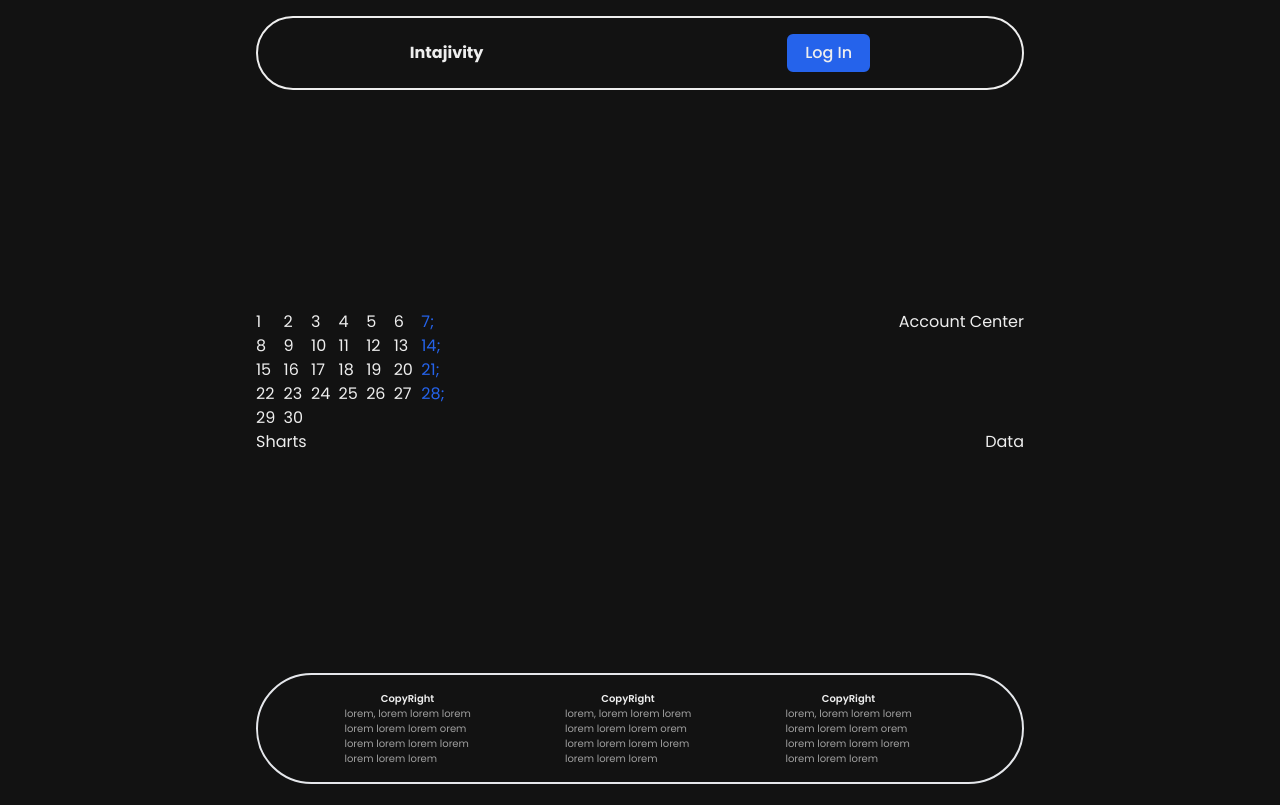
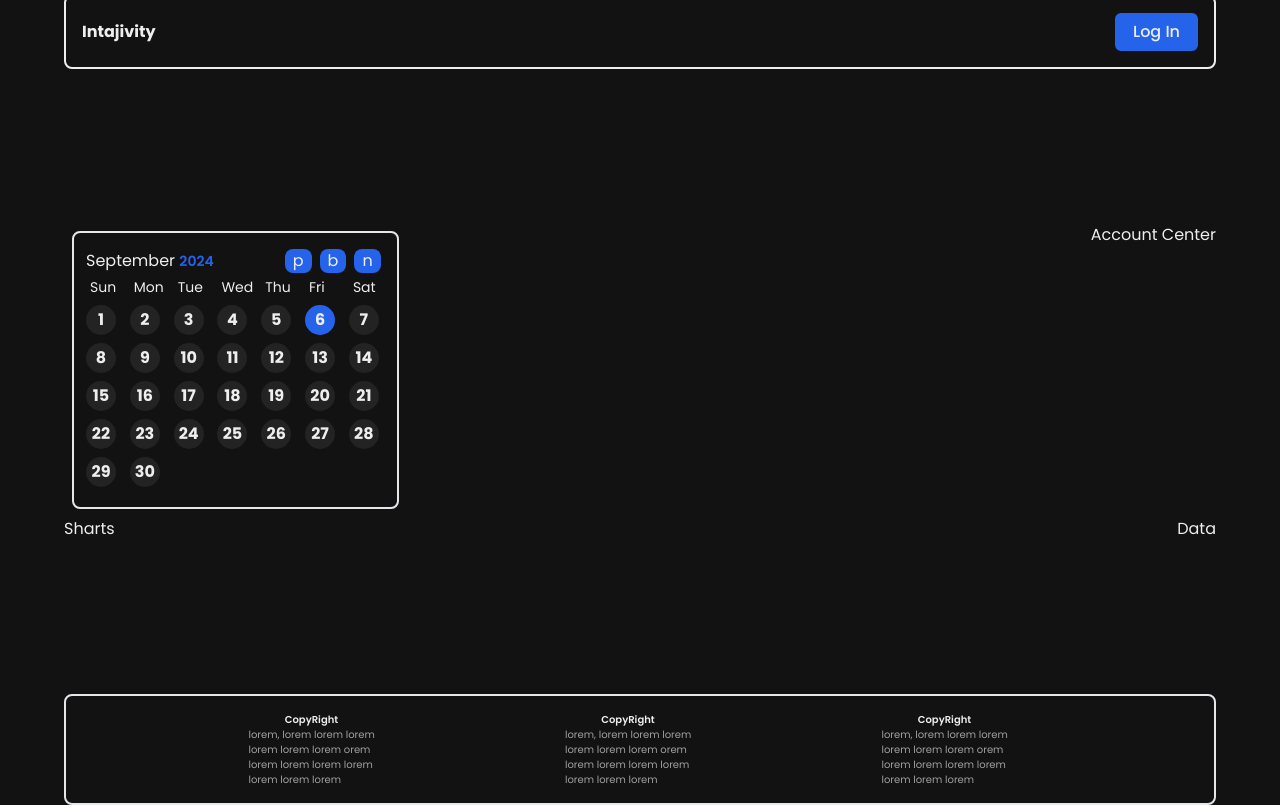
Before and after one commit to abdurrahmen/ToDoList-App, a Next.js app: page /dashboard in a window 1280 px wide. Built offline with nearby package versions, Linux system fonts and the light colour scheme.

Commit message:
edited the navBar and Footer design

```diff
--- a/app/layout.jsx
+++ b/app/layout.jsx
@@ -18,7 +18,7 @@ export default function RootLayout({children}) {
       <link href="https://fonts.googleapis.com/css2?family=Poppins:ital,wght@0,100;0,200;0,300;0,400;0,500;0,600;0,700;0,800;0,900;1,100;1,200;1,300;1,400;1,500;1,600;1,700;1,800;1,900&display=swap" rel="stylesheet" />
     </head>
       <body className='dark'>
-          <main className='flex flex-col p-4 items-center min-h-[100vh]' >
+          <main className='flex flex-col items-center min-h-[100vh]' >
               <NavBar />
               {children}
               <Footer />
--- a/components/Calendar.jsx
+++ b/components/Calendar.jsx
@@ -1,5 +1,6 @@
 'use client'
 import React, {useState} from 'react'
+import Button from './Button';
 
 const months = {'January': 'Jan','February': 'Feb','March': 'Mar','April': 'Apr','May': 'May', 'June': 'Jun','July': 'Jul','August': 'Aug','September': 'Sept','October': 'Oct','November': 'Nov','December': 'Dec',
 };
@@ -7,6 +8,7 @@ const monthsArr = Object.keys(months);
 
 const daysList = {'Sunday': 0, 'Monday': 1, 'Tuesday': 2, 'Wednesday': 3, 'Thursday': 4, 'Friday': 5, 'Saturday': 6};
 const daysArr = Object.keys(daysList);
+const displayDays = ['Sun', 'Mon', 'Tue', 'Wed', 'Thu', 'Fri', 'Sat'];
 
 export default function Calendar() {
 
@@ -25,19 +27,61 @@ export default function Calendar() {
 
   const numericMonth = monthsArr.indexOf(selectedMonth);
 
-  console.log(daysArr);
+  function changeSelectedMonth(val) {
+    if(val === 1) {
+      if(numericMonth === 11) {
+        setSelectedMonth(monthsArr[0]);
+        setSelectedYear(y => y + val);
 
+      }
+      else {
+        setSelectedMonth(monthsArr[numericMonth + val]);
+      }
+    }
+
+    else if (val === -1) {
+      if(numericMonth === 0) {
+        setSelectedMonth(monthsArr[11]);
+        setSelectedYear(y => y + val);
+      }
+      else {
+        setSelectedMonth(monthsArr[numericMonth + val]);
+      }
+    }
+    else if (val === 0) {
+      setSelectedMonth(monthsArr[currentMonth]);
+      setSelectedYear(now.getFullYear());
+    }
+  }
 
 
   return (
-    <div className='flex flex-col overflow-hidden'>
-      {[...Array(numOfRows).keys()].map((row, rowIndex) => {
+    <div className='flex flex-col overflow-hidden border-2 rounded-lg px-3 py-3 m-2'>
+      <div className='flex items-center justify-between mb-2 flex-col ' >
+        <div className='flex items-center justify-between w-full '>
+        <p>{selectedMonth} <span className='text-blue-600 font-semibold text-sm'>{selectedYear}</span></p>
+          <div>
+            <button onClick={() => changeSelectedMonth(-1)} className='bg-blue-600 px-2 rounded-lg m-1'>p</button>
+            <button onClick={() => changeSelectedMonth(0)} className='bg-blue-600 px-2 rounded-lg m-1'>b</button>
+            <button onClick={() => changeSelectedMonth(1)} className='bg-blue-600 px-2 rounded-lg m-1'>n</button>
+          </div>
+        </div>
+        <div className='grid grid-cols-7 gap-2 text-sm'>
+          {...displayDays.map((day, dayindex) => {
+            return (
+              <p className='pl-1' key={dayindex}>{day}</p>
+            )
+          })}
+        </div>
+      </div>
+      {[...Array(numOfRows).keys()].map((_, rowIndex) => {
         return(
-          <div key={rowIndex} className='grid grid-cols-7 gap-1'>
+          <div key={rowIndex} className='grid grid-cols-7 gap-2 mb-2'>
             {daysArr.map((_, solidDayIndex) => {
+
               let numiricDay = (rowIndex * 7) + solidDayIndex - (firstDayOfMonth - 1);
 
-              const isToday = solidDayIndex === now.getDate() && selectedMonth === monthsArr[now.getMonth()];
+              const isToday = (numiricDay === now.getDate() && selectedMonth === monthsArr[now.getMonth()]);
 
               const DontDisplay = numiricDay > numOf_daysInMonth || numiricDay < 1;
 
@@ -47,17 +91,12 @@ export default function Calendar() {
                 )
               }
 
-              if(isToday)
-                return(
-                  <div key={solidDayIndex} className='text-blue-600'>
-                    {numiricDay};
+              return(
+                <button>
+                  <div key={solidDayIndex} className={'flex items-center justify-center w-[30px] h-[30px] rounded-full font-bold  ' + (isToday ? ' bg-blue-600 ' : ' bg-[#ffffff12]')} >
+                  {numiricDay}
                   </div>
-                )
-
-              return(
-                <div key={solidDayIndex} >
-                  {numiricDay}
-                </div>
+                </button>
               )
             })}
           </div>
--- a/components/Dashboard.jsx
+++ b/components/Dashboard.jsx
@@ -4,20 +4,21 @@ export default function Dashboard() {
 
   return (
     <div className='h-full w-full'>
-      <div className='flex justify-between'>
+      <div className='flex justify-between flex-col sm:flex-row'>
         <Calendar />
-        <div>Account Center
-
+        <div>
+          Account Center
         </div>
       </div>
-      <div className='flex justify-between'>
-        <div>Sharts
-
+      <div className='flex justify-between flex-col sm:flex-row'>
+        <div>
+          Sharts
         </div>
-        <div>Data
-
+        <div>
+          Data
         </div>
       </div>
+
     </div>
   )
 }
--- a/components/Footer.jsx
+++ b/components/Footer.jsx
@@ -5,7 +5,7 @@ export default function Footer() {
   const lorem = 'lorem, lorem lorem lorem lorem lorem lorem orem lorem lorem lorem lorem lorem lorem lorem '
 
   return (
-    <ul className='flex justify-evenly items-center p-4 rounded-full w-[90vw] sm:w-[60vw] border-2'>
+    <ul className='flex justify-evenly items-center p-4 rounded-lg translate-y-[5px] w-[90vw] border-2'>
       <li className='text-[8px] sm:text-[10px] max-w-[150px] w-fit'>
         <h3 className='text-center translate-x-[-12px] font-semibold'>CopyRight</h3>
         <p className='text-[#ffffff99]'>{lorem}</p>
--- a/components/Main.jsx
+++ b/components/Main.jsx
@@ -1,7 +1,7 @@
 
 export const Main = ({children}) => {
   return (
-    <div className='flex flex-1 flex-col justify-center items-center w-[90vw] sm:w-[60vw]'>
+    <div className='flex flex-1 flex-col justify-center items-center w-[90vw]'>
       {children}
     </div>
   )
--- a/components/NavBar.jsx
+++ b/components/NavBar.jsx
@@ -3,7 +3,7 @@ import Button from './Button'
 
 export default function NavBar() {
   return (
-    <nav className='flex justify-around w-[90vw] sm:w-[60vw] mx-auto py-4 rounded-full items-center border-solid border-2 border-[#eee] '>
+    <nav className='flex justify-between mx-auto w-[90vw] py-4 px-4 translate-y-[-5px] rounded-lg items-center border-solid border-2 border-[#eee] '>
       <h2 className='font-bold'>Intajivity</h2>
       <Button main dark text="Log In" />
     </nav>
```
